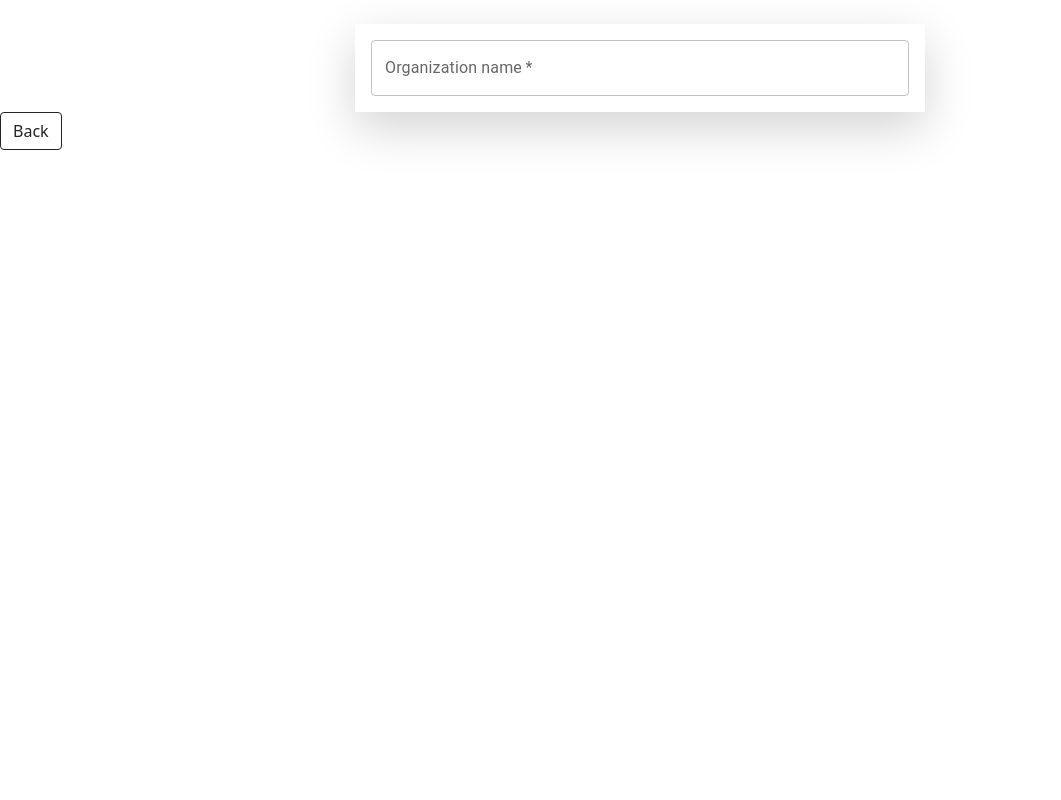
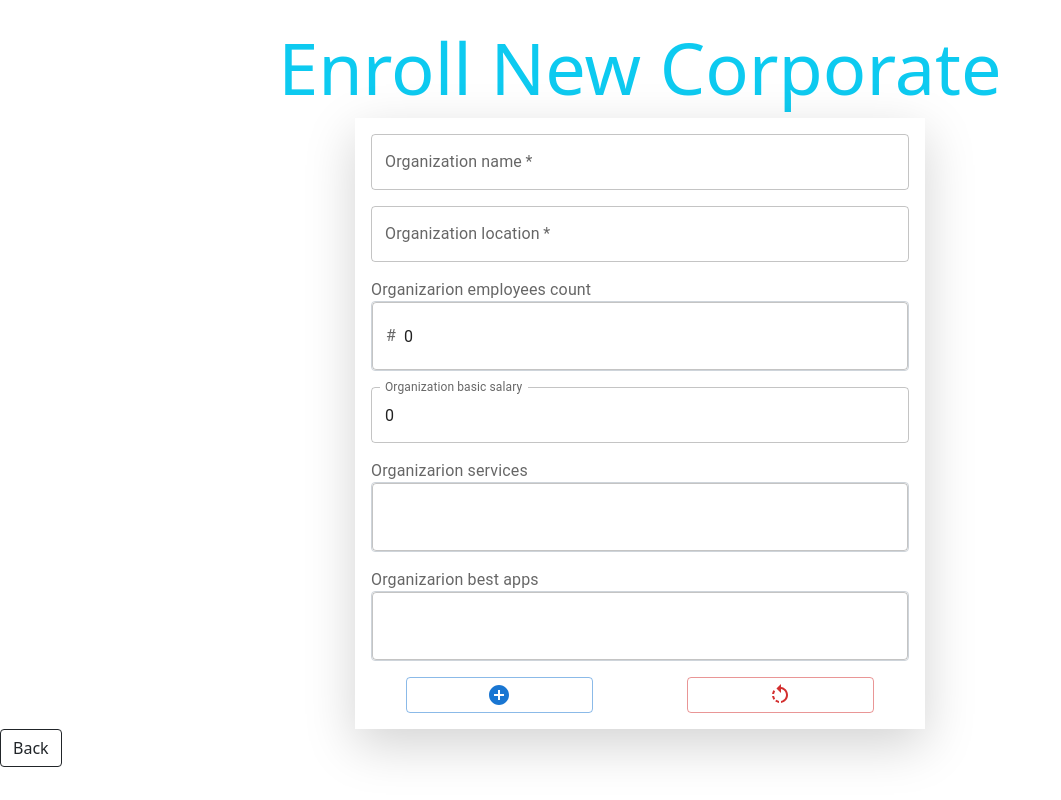
Before and after one commit to razzaksr/DLitheBootcampJan2022, a React (Create React App) app in the folder front-crudl/: page / in a window 1280 px wide. Both pictures are taken after a click on the button "Create". Shown: the whole page, without its empty margins (0-1061 px from the left). Built offline with nearby package versions, Linux system fonts and the light colour scheme; the HTML template or start-up script is replaced by a standard one.

Commit message:
create completed

```diff
--- a/front-crudl/src/Create.js
+++ b/front-crudl/src/Create.js
@@ -1,19 +1,108 @@
-import React from "react";
+import React, { useState } from "react";
 import TextField from '@mui/material/TextField';
+import InputAdornment from '@mui/material/InputAdornment';
+import OutlinedInput from '@mui/material/OutlinedInput';
+import InputLabel from '@mui/material/InputLabel';
+import Button from '@mui/material/Button';
+import AddCircleIcon from '@mui/icons-material/AddCircle';
+import RotateLeftIcon from '@mui/icons-material/RotateLeft';
+import { putting } from "./DataAccess";
 
 const Create=()=>{
+
+    const[data,setDate]=useState(
+        {
+            "org":"",
+            "locations":"",
+            "employees":0,
+            "basic":0.0,
+            "services":"",
+            "benchmarks":""
+        }
+    )
+
+    const perform=(eve)=>{
+        // extraction
+        const{name,value}=eve.target;
+        setDate((old)=>{
+            return{
+                ...old,
+                [name]:value
+            }
+        })
+    }
+
+    const adding=()=>{
+        alert(JSON.stringify(data));
+        putting(data)
+    }
+
     return(
         <>
             <div className="mt-4 container">
+                <h1 className="display-2 text-center text-info">Enroll New Corporate</h1>
                 <div className="row justify-content-center">
                     <div className="col-lg-6 col-md-8 col-sm-12 shadow-lg p-3">
                         <TextField
                         required
                         id="outlined-required"
                         label="Organization name"
-                        defaultValue=""
-                        className="form-control"
+                        onChange={perform}
+                        name="org"
+                        value={data.org}
+                        className="form-control mb-3"
                         />
+                        <TextField
+                        required
+                        id="outlined-required"
+                        label="Organization location"
+                        onChange={perform}
+                        name="locations"
+                        value={data.locations}
+                        className="form-control mb-3"
+                        />
+                        <InputLabel htmlFor="outlined-adornment-amount">Organizarion employees count</InputLabel>
+                        <OutlinedInput
+                            id="outlined-adornment-amount"
+                            startAdornment={<InputAdornment position="start">#</InputAdornment>}
+                            className="form-control mb-3"
+                            onChange={perform}
+                            name="employees"
+                            value={data.employees}
+                        />
+                        <TextField
+                        label="Organization basic salary"
+                        id="outlined-start-salary"
+                        startAdornment= {<InputAdornment position="start">Per/Annum</InputAdornment>}
+                        className="form-control mb-3"
+                        onChange={perform}
+                        name="basic"
+                        value={data.basic}
+                        />
+                        <InputLabel htmlFor="outlined-adornment-services">Organizarion services</InputLabel>
+                        <OutlinedInput
+                            id="outlined-adornment-services"
+                            className="form-control mb-3"
+                            onChange={perform}
+                            name="services"
+                            value={data.services}
+                        />
+                        <InputLabel htmlFor="outlined-adornment-bench">Organizarion best apps</InputLabel>
+                        <OutlinedInput
+                            id="outlined-adornment-bench"
+                            className="form-control mb-3"
+                            onChange={perform}
+                            name="benchmarks"
+                            value={data.benchmarks}
+                        />
+                        <div className="row justify-content-around">
+                            <Button variant="outlined" color="primary" className="col-4" onClick={adding}>
+                                <AddCircleIcon/>
+                            </Button>
+                            <Button variant="outlined" color="error" className="col-4">
+                                <RotateLeftIcon/>
+                            </Button>
+                        </div>
                     </div>
                 </div>
             </div>
--- a/front-crudl/src/DataAccess.js
+++ b/front-crudl/src/DataAccess.js
@@ -33,4 +33,10 @@ let info=[
     }
 ]
 
+const putting=(obj)=>{
+    info.push(obj)
+    alert("New Corporate added")
+}
+
+export {putting}
 export default info;
--- a/front-crudl/src/List.js
+++ b/front-crudl/src/List.js
@@ -20,7 +20,8 @@ const List=()=>{
                 onClick={()=>setCview(false)}>
                     Back
                 </button>
-            </>:
+            </>
+            :
             <>
             <button className="btn btn-outline-success" onClick={callCreate}>
                 Create
@@ -42,11 +43,12 @@ const List=()=>{
                             {info.map((data,index)=>(
                                 <tr>
                                     <td>{data.org}</td>
-                                    <td>
+                                    <td>{data.locations}</td>
+                                    {/* <td>
                                         {data.locations.map((ele)=>(
                                             <p>{ele}</p>
                                         ))}
-                                    </td>
+                                    </td> */}
                                     <td>{data.employees}</td>
                                     <td>{data.basic}</td>
                                     <td>{data.services}</td>
```
